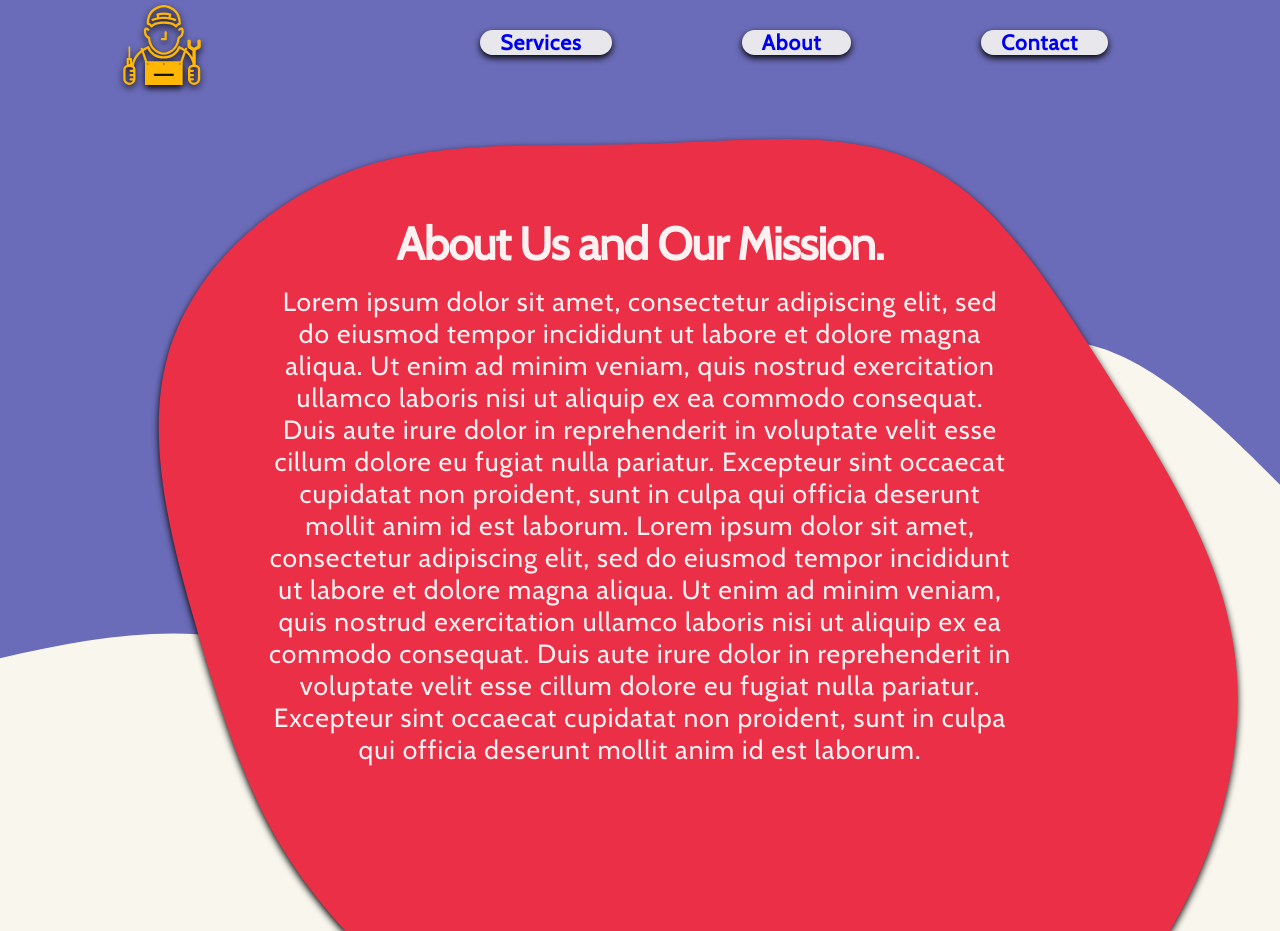
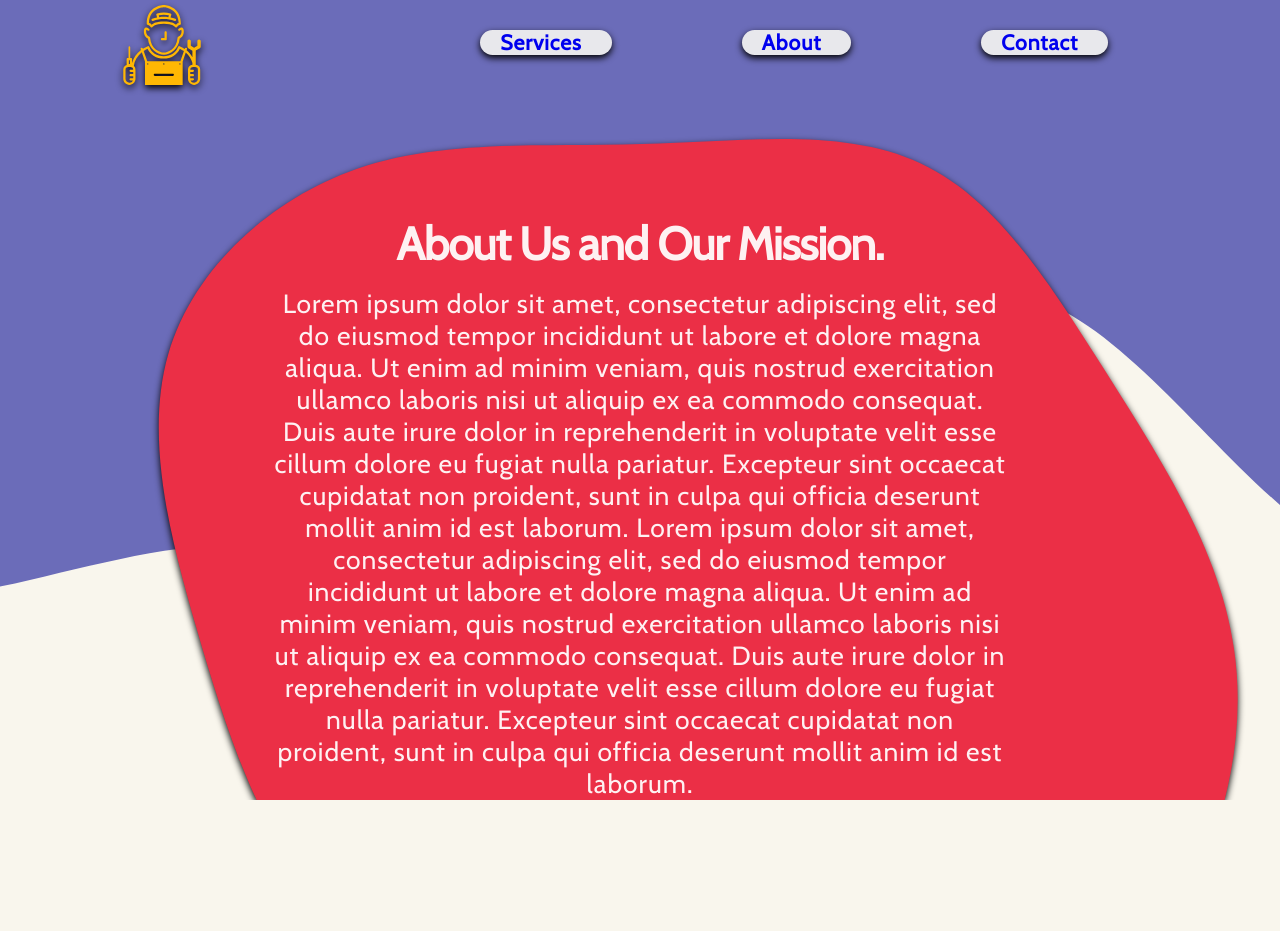
Before and after one commit to Team-Armadillo/Mechanic-Management, a React (Create React App) app in the folder client/: page /About in a window 1280 px wide. After the commit the page ends 800 px from the top, so only its background shows below. Built offline with nearby package versions, Linux system fonts and the light colour scheme.

Commit message:
Adjusted new css and made sure it worked

```diff
--- a/client/src/components/Body/Body.css
+++ b/client/src/components/Body/Body.css
@@ -16,7 +16,7 @@ body {
 .bodyContainer {
     background: url(../../assets/opt.svg) no-repeat center top;
     background-size: cover;
-    height: 100%;
+    height: 100vh;
     filter: drop-shadow(.5px 3px 3.8px rgba(0, 0, 0, 1));
     overflow: hidden;
 }
@@ -29,7 +29,7 @@ body {
 }
 
 .paraContainer {
-    padding: 1.5%;
+    padding: 1.8%;
 }
 
 .paraText {
--- a/client/src/components/LoginForm/LoginForm.css
+++ b/client/src/components/LoginForm/LoginForm.css
@@ -79,9 +79,8 @@ input:focus {
     align-items: center;
     padding: 50px 60px !important;
     color: #fff;
-    background:rgba(255, 255, 255, 0.268);
+    background:rgb(0, 0, 0);
     border-radius: 10px;
-
   }
 
 
```
